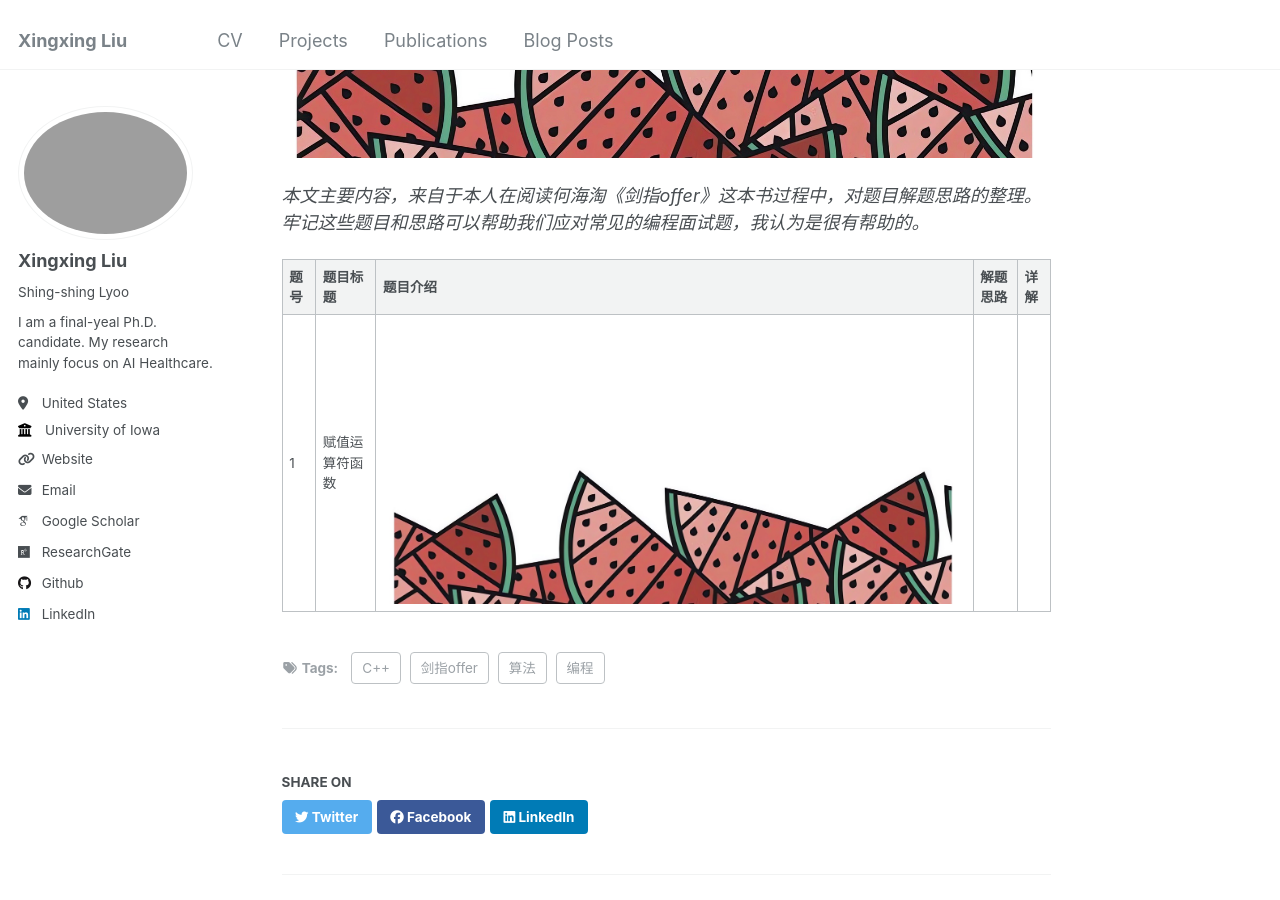
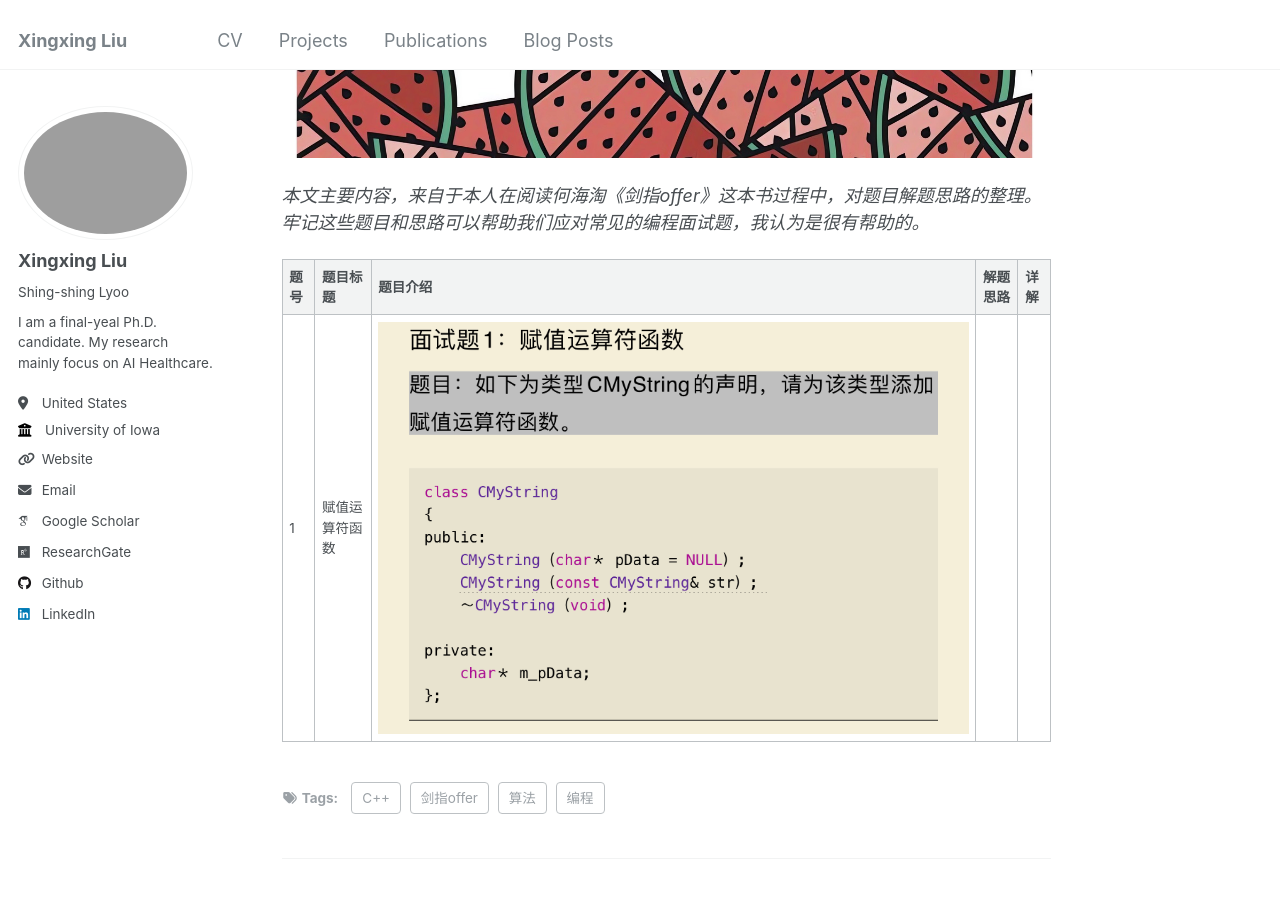
Before and after one commit to xxliu1996/xxliu1996.github.io, a Jekyll site: the page built from _posts/2024-09-09-blog-coding-interview-questions-summary.md, in a window 1280 px wide and 900 px high, scrolled down 444 px. Built offline with Jekyll 4.4.1, drawn with Linux system fonts in a browser that asks for light colours; some web fonts are replaced.

Commit message:
update blog about coding interview

```diff
--- a/_posts/2024-09-09-blog-coding-interview-questions-summary.md
+++ b/_posts/2024-09-09-blog-coding-interview-questions-summary.md
@@ -14,4 +14,4 @@ tags:
 
 |题号|题目标题|题目介绍|解题思路|详解|
 |---|-------|------|-------|----|
-|1|赋值运算符函数|<img src='/images/blog/2024-model-performance-evaluation/model-performance-evaluation-1.jpeg'>|||
+|1|赋值运算符函数|<img src='/images/blog/2024-coding-interview-questions-summary/problem-1.jpeg'>|||
```
